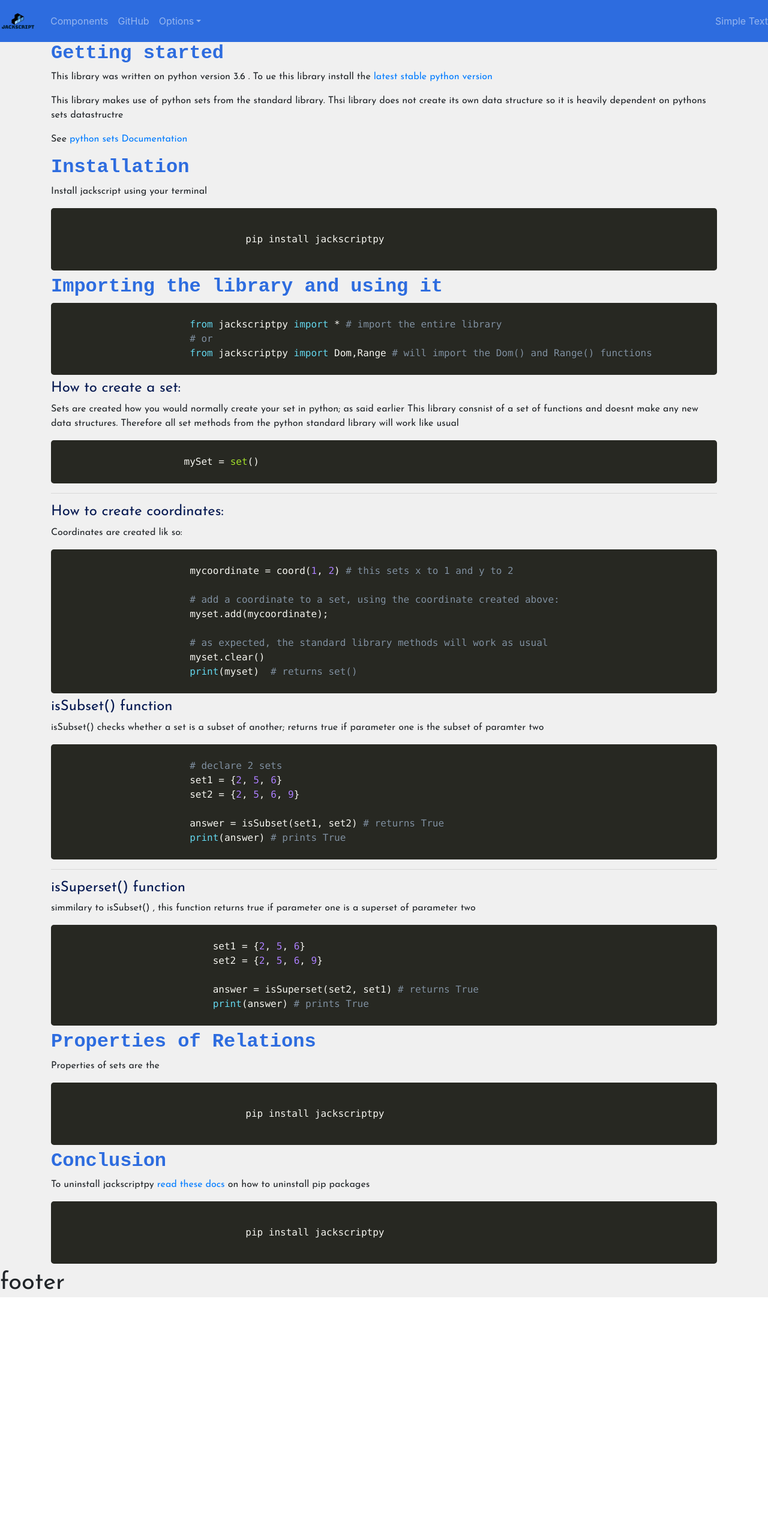
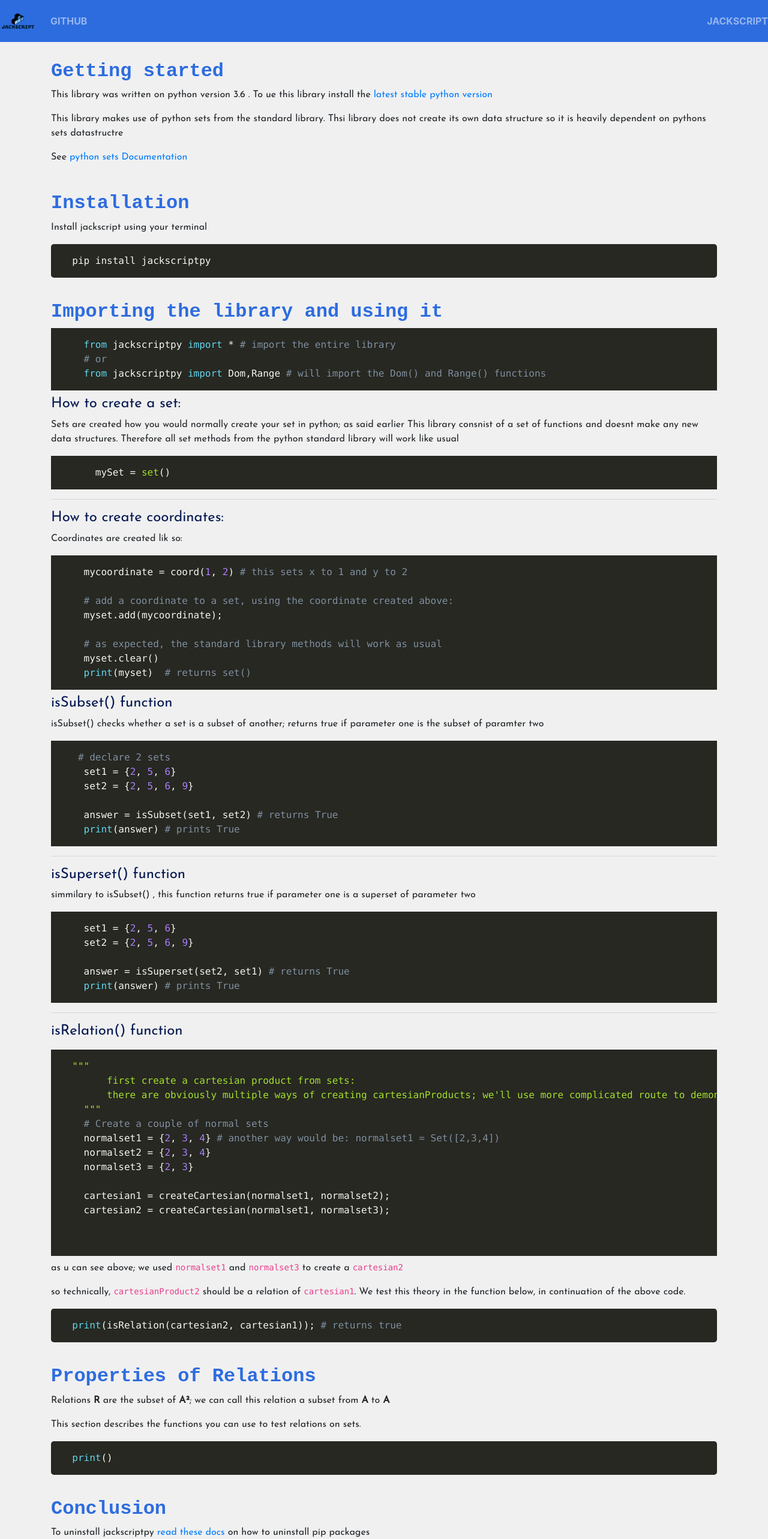
Before and after one commit to jack-script/JackScriptDocs, a React (Create React App) app: page / in a window 1280 px wide. Shown: the top 2566 px of the page at 60% size. Before the commit the page ends 2171 px from the top, so only its background shows below. Built offline with nearby package versions, Linux system fonts and the light colour scheme.

Commit message:
done writing docs for isRelation and fixing some indentation problems

```diff
--- a/package.json
+++ b/package.json
@@ -25,6 +25,7 @@
     "prismjs": "^1.22.0",
     "react": "^16.13.1",
     "react-animated-css": "^1.2.1",
+    "react-devicon": "^0.1.9",
     "react-dom": "^16.13.1",
     "react-router-dom": "^5.2.0",
     "react-scripts": "3.4.3",
--- a/src/App.tsx
+++ b/src/App.tsx
@@ -11,7 +11,8 @@
 
 		<Header></Header>
 		<Contents></Contents>
-		<Footer></Footer>
+
+		{/*Include footer here*/ }
 		</div>
 	);
 }
--- a/src/components/documentation/contents.scss
+++ b/src/components/documentation/contents.scss
@@ -2,7 +2,7 @@
     font-family:  monospace;
     font-weight: bold;
     color: #2d6cdf;
-
+    margin-top: 30px;
 
 
 }
--- a/src/components/documentation/contents.tsx
+++ b/src/components/documentation/contents.tsx
@@ -22,12 +22,8 @@
     }, []);
 
     var styles = {
-        padding: '0px',
+        borderRadius: '0px',
     }
-
-    // console.log(Prism);
-
-
 
     return (
         <div>
@@ -47,9 +43,7 @@
                     <p>Install jackscript using your terminal</p>
                     <pre>
                         <code className="language-python">
-                            {`
-                                pip install jackscriptpy
-                            `}
+                            {`  pip install jackscriptpy`}
                         </code>
                     </pre>
                 </Col>
@@ -68,11 +62,10 @@
 
                   <pre  className=" additionalAttributes" style={styles}>
                       <code className="language-python" style={styles}>
-                      {`
-                        from jackscriptpy import * # import the entire library
+
+                      {`    from jackscriptpy import * # import the entire library
     # or
-                        from jackscriptpy import Dom,Range # will import the Dom() and Range() functions
-                      `}
+    from jackscriptpy import Dom,Range # will import the Dom() and Range() functions`}
                       </code>
                     </pre>
                 </Col>
@@ -83,9 +76,7 @@
                     Therefore all set methods from the python standard library will work like usual</p>
                     <pre  className=" additionalAttributes" style={styles}>
                         <code className="language-python" style={styles}>
-                        {`
-                       mySet = set()
-                        `}
+                        {`      mySet = set()`}
                       </code>
                     </pre>
 
@@ -95,16 +86,14 @@
                     <p>Coordinates are created lik so:</p>
                     <pre  className=" additionalAttributes" style={styles}>
                         <code className="language-python" style={styles}>
-                        {`
-                        mycoordinate = coord(1, 2) # this sets x to 1 and y to 2
+                      {`    mycoordinate = coord(1, 2) # this sets x to 1 and y to 2
 
     # add a coordinate to a set, using the coordinate created above:
     myset.add(mycoordinate);
 
     # as expected, the standard library methods will work as usual
     myset.clear()
-                        print(myset)  # returns set()
-                        `}
+    print(myset)  # returns set()`}
                       </code>
                     </pre>
                 </Col>
@@ -117,14 +106,12 @@
                 <p>isSubset() checks whether a set is a subset of another; returns true if parameter one is the subset of paramter two</p>
                   <pre  className=" additionalAttributes" style={styles}>
                       <code className="language-python" style={styles}>
-                      {`
-                        # declare 2 sets
+{`   # declare 2 sets
     set1 = {2, 5, 6}
     set2 = {2, 5, 6, 9}
 
     answer = isSubset(set1, set2) # returns True
-                        print(answer) # prints True
-                      `}
+    print(answer) # prints True `}
                       </code>
                     </pre>
 
@@ -135,13 +122,42 @@
 
                         <pre  className=" additionalAttributes" style={styles}>
                         <code className="language-python" style={styles}>
-                        {`
-                            set1 = {2, 5, 6}
+                          {`    set1 = {2, 5, 6}
     set2 = {2, 5, 6, 9}
 
     answer = isSuperset(set2, set1) # returns True
-                            print(answer) # prints True
+    print(answer) # prints True`}
+                        </code>
+                        </pre>
+
+                        <hr></hr>
+                        {/*isRelation Section*/}
+                        <h4 className="libraryFunctionHeader">isRelation() function</h4>
+                        <p></p>
+
+                        <pre  className=" additionalAttributes" style={styles}>
+                            <code className="language-python" style={styles}>
+                            {`  """
+		first create a cartesian product from sets:
+	 	there are obviously multiple ways of creating cartesianProducts; we'll use more complicated route to demonstrate the use:
+	"""
+	# Create a couple of normal sets
+	normalset1 = {2, 3, 4} # another way would be: normalset1 = Set([2,3,4])
+	normalset2 = {2, 3, 4}
+	normalset3 = {2, 3}
+
+	cartesian1 = createCartesian(normalset1, normalset2);
+    cartesian2 = createCartesian(normalset1, normalset3);
+
     `}
+                            </code>
+                        </pre>
+
+                        <p>as u can see above; we used <code>normalset1</code> and <code>normalset3</code> to create a <code>cartesian2</code></p>
+                        <p>so technically, <code>cartesianProduct2</code> should be a relation of <code>cartesian1</code>. We test this theory in the function below, in continuation of the above code.</p>
+                        <pre>
+                        <code className="language-python" style={styles}>
+                            {`  print(isRelation(cartesian2, cartesian1)); # returns true`}
                             </code>
                         </pre>
                 </Col>
@@ -151,12 +167,11 @@
             <Row>
                 <Col md="12">
                     <h2 className="headerPerSection">Properties of Relations</h2>
-                    <p>Properties of sets are the </p>
+                    <p>Relations <b>R</b> are the subset of <b>A&sup2;</b>; we can call this relation a subset from <b>A</b> to <b>A</b>  </p>
+                    <p>This section describes the functions you can use to test relations on sets.</p>
                     <pre>
                         <code className="language-python">
-                            {`
-                                pip install jackscriptpy
-                            `}
+                            {`  print()`}
                         </code>
                     </pre>
                 </Col>
@@ -170,9 +185,7 @@
                     <p>To uninstall jackscriptpy <a href="https://pip.pypa.io/en/stable/reference/pip_uninstall/">read these docs</a> on how to uninstall pip packages</p>
                     <pre>
                         <code className="language-python">
-                            {`
-                                pip install jackscriptpy
-                            `}
+                            {`  pip uninstall jackscriptpy `}
                         </code>
                     </pre>
                 </Col>
--- a/src/components/footer.tsx
+++ b/src/components/footer.tsx
@@ -3,7 +3,8 @@
 
 const Footer = () => {
   return (
-    <div className="App">
+    <div >
+        {/*Write a footer here*/}
         <h1>footer</h1>
     </div>
   );
--- a/src/components/header.tsx
+++ b/src/components/header.tsx
@@ -11,6 +11,7 @@
   DropdownMenu,
   DropdownItem,
   NavbarText } from 'reactstrap';
+  // import IconGithub from 'react-devicon/github/original'
 import logo from '../images/logo.png';
 
 const Header = () => {
@@ -31,12 +32,11 @@
         <Collapse isOpen={isOpen} navbar>
           <Nav className="mr-auto" navbar>
             <NavItem>
-              <NavLink href="/components/">Components</NavLink>
+              <NavLink href="https://github.com/danielromeo/jackscript-py"><b>GITHUB</b></NavLink>
             </NavItem>
-            <NavItem>
-              <NavLink href="https://github.com/reactstrap/reactstrap">GitHub</NavLink>
-            </NavItem>
-            <UncontrolledDropdown nav inNavbar>
+
+
+            <UncontrolledDropdown style={{display: 'none'}} nav inNavbar>
               <DropdownToggle nav caret>
                 Options
               </DropdownToggle>
@@ -54,7 +54,7 @@
               </DropdownMenu>
             </UncontrolledDropdown>
           </Nav>
-          <NavbarText>Simple Text</NavbarText>
+          <NavbarText> <b>JACKSCRIPT</b> </NavbarText>
         </Collapse>
       </Navbar>
     </div>
```
Also changed, not shown: 1 other file (tests, documents, lock files or other folders). Lines whose indentation alone changed are shown as unchanged.
